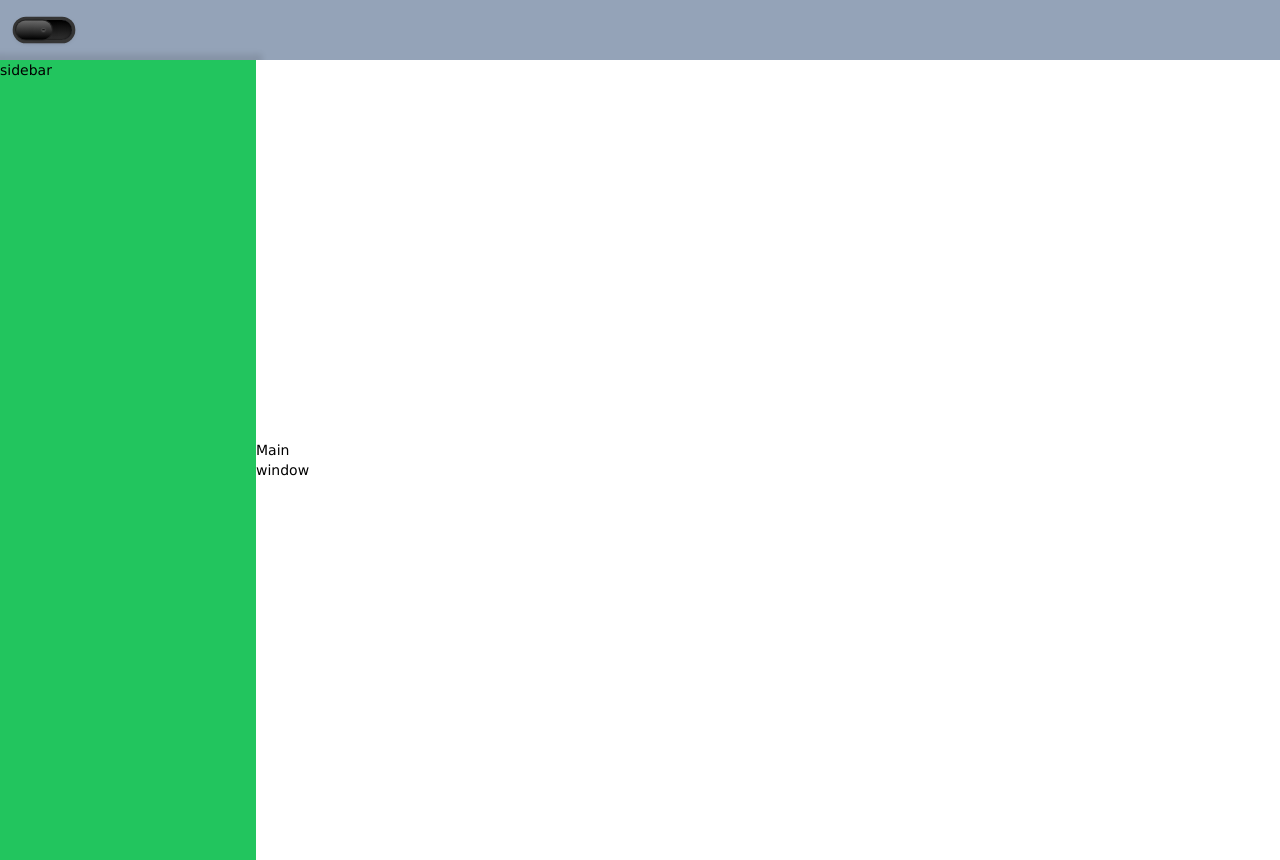
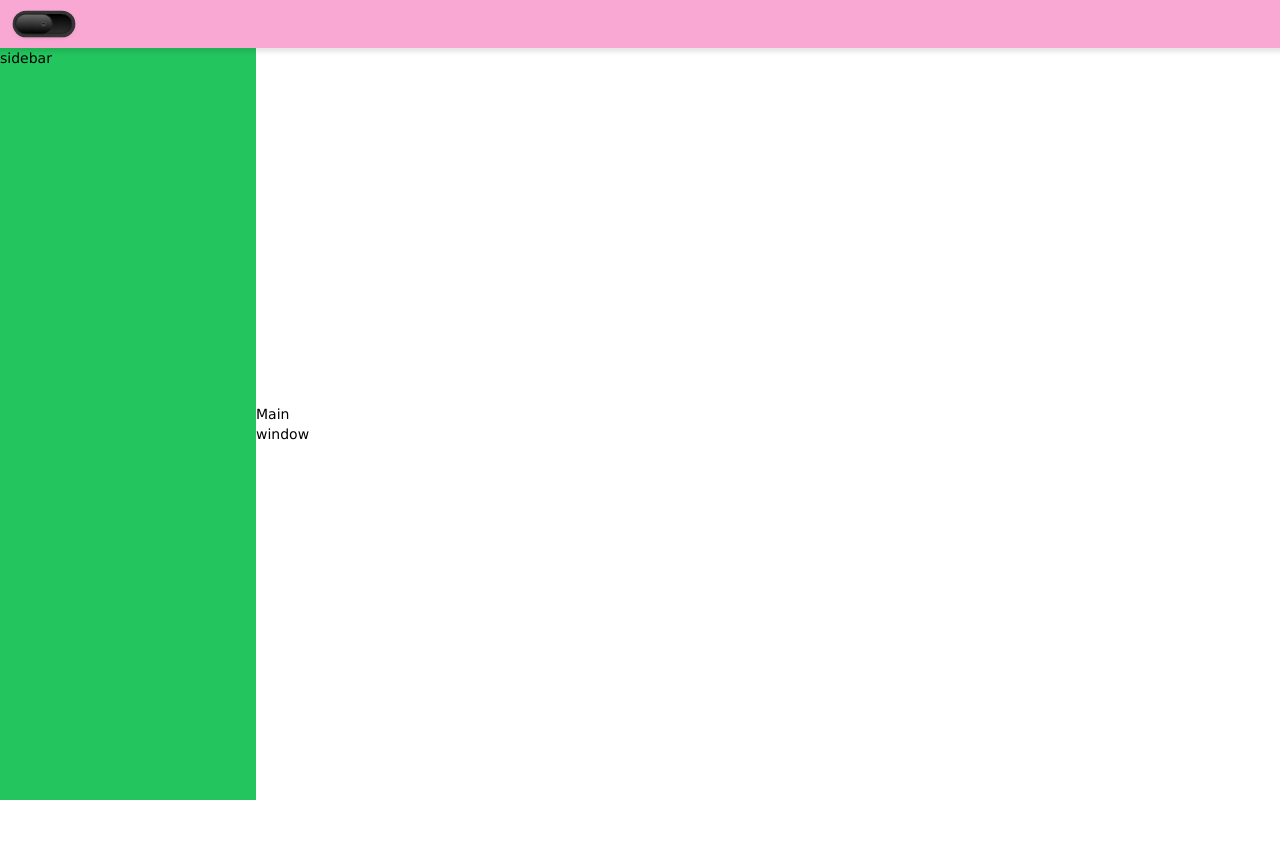
Before and after one commit to talkohavy/monorepo-frontend-backend-template, a React (Vite) app in the folder apps/frontend/: page / in a window 1280 px wide. After the commit the page ends 800 px from the top, so only its background shows below. Built offline with nearby package versions, Linux system fonts and the light colour scheme.

Commit message:
fixed the height of main

```diff
--- a/apps/frontend/src/components/Layout/Header/index.jsx
+++ b/apps/frontend/src/components/Layout/Header/index.jsx
@@ -2,7 +2,7 @@ import DarkModeToggle from '../../DarkModeToggle';
 
 export default function Header() {
   return (
-    <header className='flex h-15 items-center justify-start bg-slate-400 shadow-sm dark:bg-gray-800 dark:shadow-dark-sm'>
+    <header className='z-20 flex h-12 w-full shrink-0 items-center justify-start bg-pink-300 shadow-sm dark:bg-gray-800 dark:shadow-dark-sm'>
       <DarkModeToggle size={20} />
     </header>
   );
--- a/apps/frontend/src/components/Layout/Main/index.jsx
+++ b/apps/frontend/src/components/Layout/Main/index.jsx
@@ -1,3 +1,3 @@
 export default function Main({ children }) {
-  return <div className='flex h-full w-full items-center justify-between bg-white dark:bg-[#383838]'>{children}</div>;
+  return <main className='flex h-full w-full items-center justify-between bg-white dark:bg-[#383838]'>{children}</main>;
 }
--- a/apps/frontend/src/components/Layout/index.jsx
+++ b/apps/frontend/src/components/Layout/index.jsx
@@ -4,10 +4,10 @@ import Sidebar from './Sidebar/index';
 
 export default function Layout({ children }) {
   return (
-    <div className='h-full'>
+    <div className='flex h-full flex-col items-start justify-start'>
       <Header />
 
-      <div className='flex h-full items-center justify-center'>
+      <div className='flex w-full flex-grow items-center justify-center'>
         <Sidebar />
 
         <Main>{children}</Main>
```
